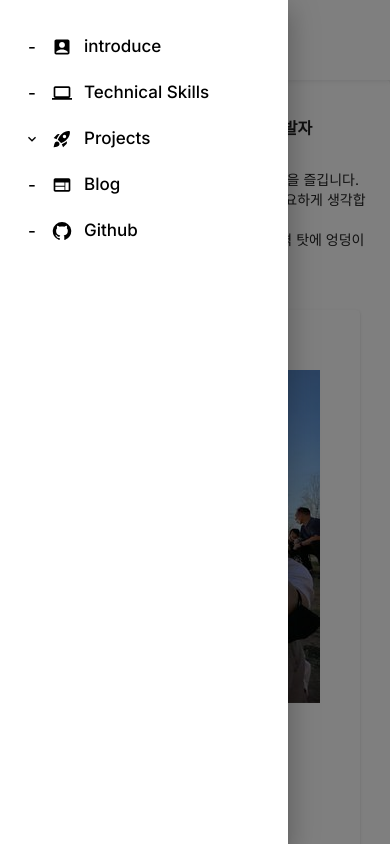
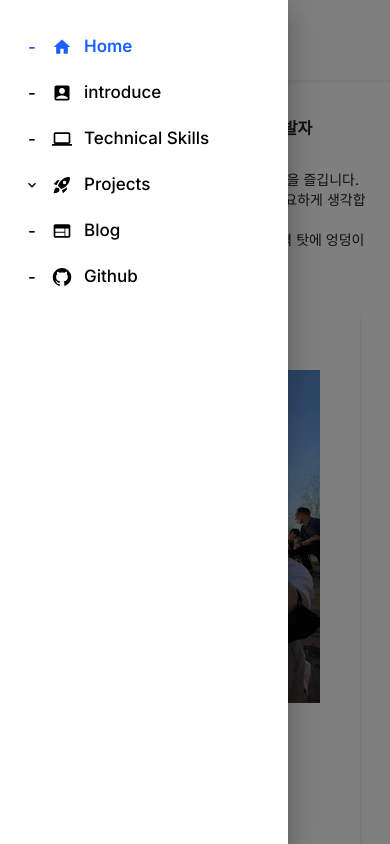
Before and after one commit to Yoogwonhui/portfolio, a Next.js app: page / in a window 390 px wide. Both pictures are taken after a click on the icon 36 px from the left and 38 px from the top of the page. Shown: the top 844 px of the page. Built offline with nearby package versions, Linux system fonts and the light colour scheme.

Commit message:
Feat : 모바일 일때 home 메뉴 추가

```diff
--- a/app/_components/navbar/NavbarMenuList.tsx
+++ b/app/_components/navbar/NavbarMenuList.tsx
@@ -7,10 +7,10 @@ import clsx from 'clsx';
 import { useState } from 'react';
 import ExpandMoreIcon from '@mui/icons-material/ExpandMore';
 import AccountBoxIcon from '@mui/icons-material/AccountBox';
-import BusinessIcon from '@mui/icons-material/Business';
 import LaptopIcon from '@mui/icons-material/Laptop';
 import WebIcon from '@mui/icons-material/Web';
 import GitHubIcon from '@mui/icons-material/GitHub';
+import HomeIcon from '@mui/icons-material/Home';
 
 const styles = {
 	icon: {
@@ -115,36 +115,23 @@ export default function NavbarMenuList() {
 			className="flex flex-col overflow-auto p-6"
 			style={{ height: 'calc(100vh - 80px)' }}
 		>
+			<div className="xl:hidden ">
+				<LinkComponent
+					menu={{
+						title: 'Home',
+						icon: <HomeIcon style={styles.icon} />,
+						href: '/',
+						type: 'menu',
+						subList: [],
+					}}
+					pathname={pathname}
+				/>
+			</div>
+
 			{dashboardMenuList.map((menu, index) => (
 				<div key={index}>
 					{menu.type === 'menu' ? (
-						<>
-							<Link
-								target={menu?.target}
-								href={menu.href}
-								style={{ fontSize: 17 }}
-								className={clsx(
-									'flex items-center gap-3 no-underline py-3 font-medium hover:text-blue-500 hover:font-semibold bg-white',
-									{
-										'text-black':
-											'/' + pathname.split('/')[1] !==
-											menu.href,
-										'text-[#1b60ff]':
-											'/' + pathname.split('/')[1] ===
-											menu.href,
-										'font-semibold':
-											'/' + pathname.split('/')[1] ===
-											menu.href,
-									}
-								)}
-							>
-								<div style={{ width: 16, textAlign: 'center' }}>
-									-
-								</div>
-								{menu.icon}
-								<span className="pb-[2px]">{menu.title}</span>
-							</Link>
-						</>
+						<LinkComponent menu={menu} pathname={pathname} />
 					) : (
 						<MenuList menu={menu} />
 					)}
@@ -219,3 +206,26 @@ const MenuList = ({ menu }: any) => {
 		</>
 	);
 };
+
+const LinkComponent = ({ menu, pathname }: { menu: any; pathname: string }) => {
+	return (
+		<Link
+			target={menu?.target}
+			href={menu.href}
+			style={{ fontSize: 17 }}
+			className={clsx(
+				'flex items-center gap-3 no-underline py-3 font-medium hover:text-blue-500 hover:font-semibold bg-white',
+				{
+					'text-black': '/' + pathname.split('/')[1] !== menu.href,
+					'text-[#1b60ff]':
+						'/' + pathname.split('/')[1] === menu.href,
+					'font-semibold': '/' + pathname.split('/')[1] === menu.href,
+				}
+			)}
+		>
+			<div style={{ width: 16, textAlign: 'center' }}>-</div>
+			{menu.icon}
+			<span className="pb-[2px]">{menu.title}</span>
+		</Link>
+	);
+};
```
